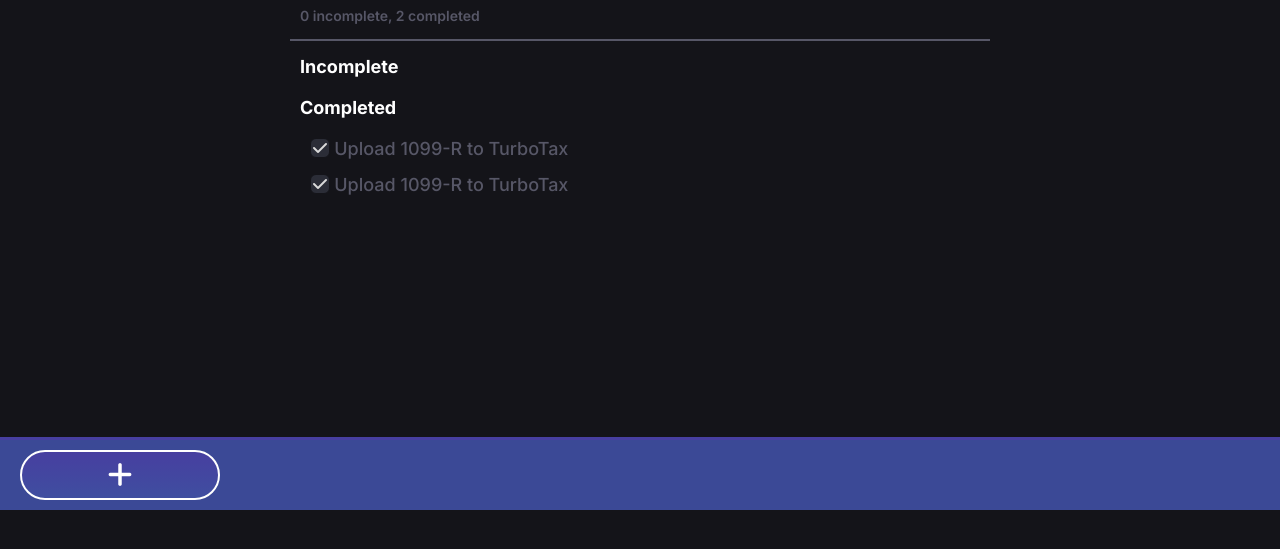
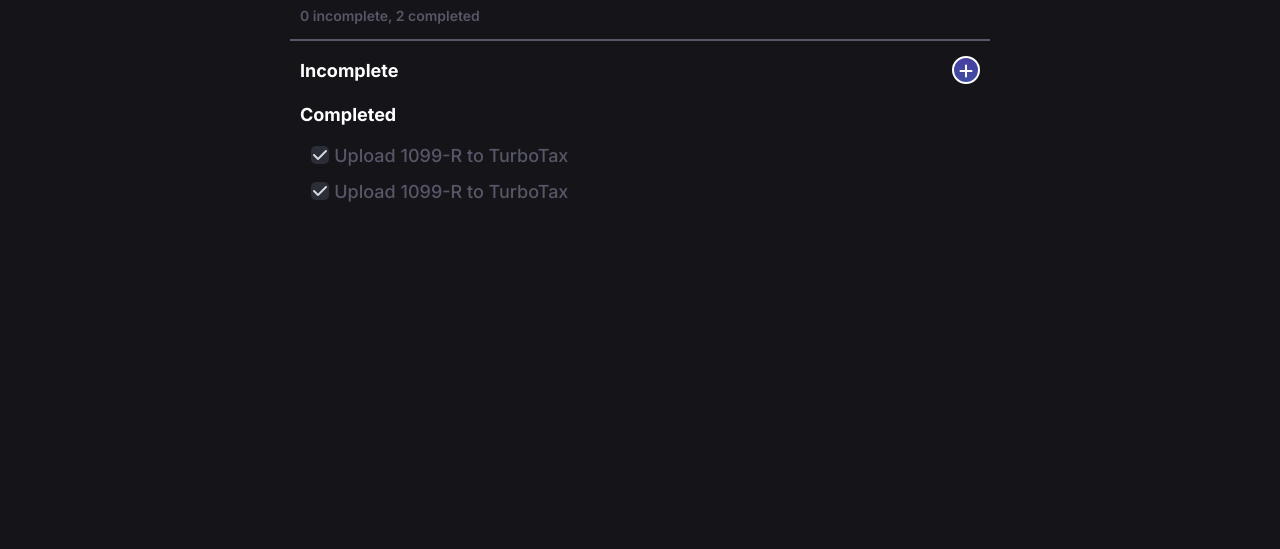
Before and after one commit to Rinat14/To-Do-App, a plain HTML site: page index.html in a window 1280 px wide. Shown: the part 107-656 px from the top of the page. Drawn offline with Linux system fonts and the light colour scheme.

Commit message:
Change the style of show button

```diff
--- a/css/styles.css
+++ b/css/styles.css
@@ -76,6 +76,29 @@ label {
 	font-weight: bold;
 	color: #fff;
 	margin-bottom: 20px;
+}
+
+.incomplete__title {
+	width: 100%;
+	display: flex;
+	justify-content: space-between;
+	align-items: center;
+}
+
+.incomplete__button {
+	width: auto;
+	height: auto;
+	display: flex;
+	justify-content: center;
+	align-items: center;
+	font-size: 16px;
+	color: #fff;
+	border: 2px solid #fff;
+	border-radius: 30px;
+	background: linear-gradient(to top, #3F4EA0 0%, #473FA0 100%);
+	margin: 0;
+	padding: 5px 5px 3px;
+	cursor: pointer;
 }
 
 .incomplete__list,
@@ -258,28 +281,3 @@ label {
 	background-color: #141419;
 	color: #f1f1f1;
 }
-
-.add-task__btn-block {
-	width: 100%;
-	height: auto;
-	background-color: #3f4ea0ee;
-	border-top: 3px solid #473FA0;
-	padding: 10px 20px;
-	position: fixed;
-	top: 34rem;
-	left: 0;
-}
-
-.add-task__button {
-	width: 200px;
-	height: 50px;
-	display: flex;
-	justify-content: center;
-	align-items: center;
-	font-size: 28px;
-	color: #fff;
-	border: 2px solid #fff;
-	border-radius: 30px;
-	background: linear-gradient(to top, #3F4EA0 0%, #473FA0 100%);
-	cursor: pointer;
-}
--- a/index.html
+++ b/index.html
@@ -23,7 +23,12 @@
 			<main class="main">
 				<article class="list">
 					<div class="list__incomplete incomplete">
-						<h2 class="incomplete__title">Incomplete</h2>
+						<h2 class="incomplete__title">
+							<span>Incomplete</span>
+							<button class="incomplete__button" id="button">
+								<i class="fa-solid fa-plus"></i>
+							</button>
+						</h2>
 						<ul class="incomplete__list" id="incomplete-list"></ul>
 					</div>
 					<div class="list__completed completed">
@@ -78,11 +83,6 @@
 								</div>
 							</form>
 						</div>
-						<div class="add-task__btn-block">
-							<button class="add-task__button" id="button">
-								<i class="fa-solid fa-plus"></i>
-							</button>
-						</div>
 					</div>
 				</article>
 			</main>
--- a/js/scripts.js
+++ b/js/scripts.js
@@ -12,7 +12,6 @@ const title = document.getElementById('title');
 const btn = document.getElementById('button');
 const cancelBtn = document.getElementById('cancel');
 const addBtn = document.getElementById('add');
-const addBtnBlock = document.querySelector('.add-task__btn-block');
 
 function innerHTMLCounters() {
 	const incomplete = document.getElementById('incomplete-counter'),
@@ -25,28 +24,26 @@ function innerHTMLCounters() {
 	completed.innerHTML = `${completedListItems.length}`;
 }
 
-function editingStyle(visibility, top, transform, display) {
+function editingStyle(visibility, top, transform) {
 	formBlock.style.visibility = visibility;
 	formBlock.style.top = top;
 	blockerItem.style.transform = transform;
-	btn.style.display = display;
-	addBtnBlock.style.display = display;
 }
 
 function add() {
 	btn.addEventListener('click', (event) => {
 		event.preventDefault();
-		editingStyle(`visible`, `9rem`, `scale(1)`, `none`);
+		editingStyle(`visible`, `9rem`, `scale(1)`);
 	});
 
 	cancelBtn.addEventListener('click', (event) => {
 		event.preventDefault();
-		editingStyle(`hidden`, `-20rem`, `scale(0)`, `block`);
+		editingStyle(`hidden`, `-20rem`, `scale(0)`);
 	});
 
 	addBtn.addEventListener('click', (event) => {
 		event.preventDefault();
-		editingStyle(`hidden`, `-20rem`, `scale(0)`, `block`);
+		editingStyle(`hidden`, `-20rem`, `scale(0)`);
 
 		let creat = new Create('incomplete');
 		creat.build();
```
